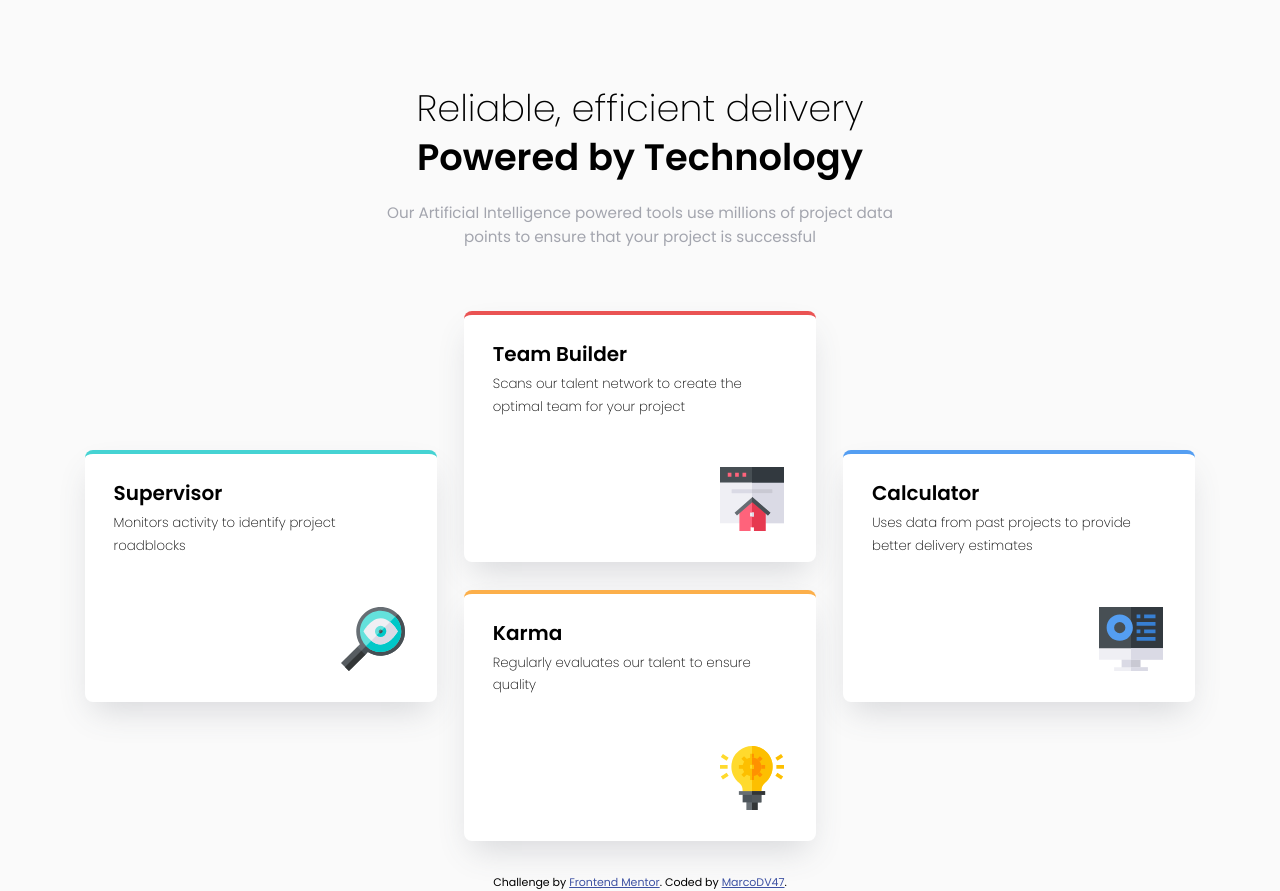
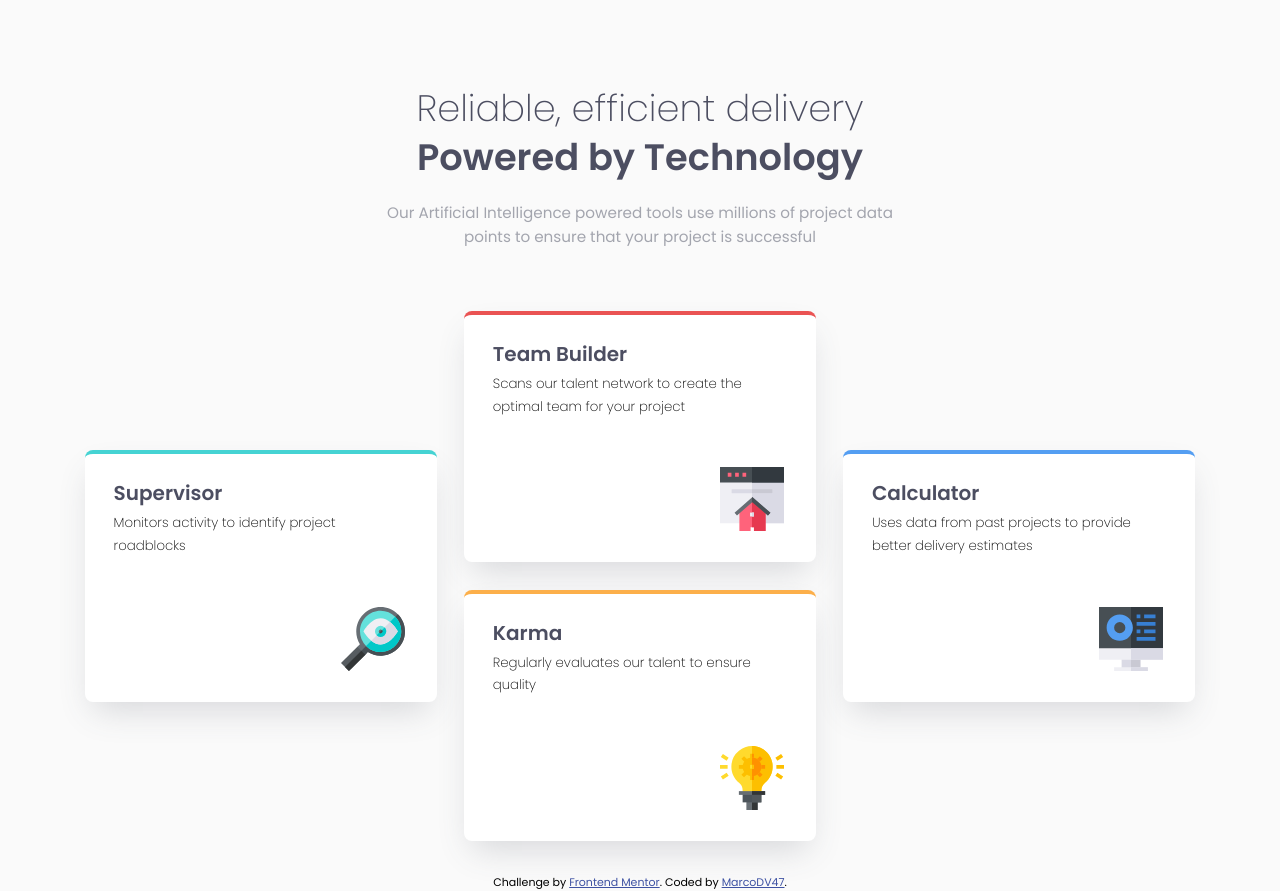
Before and after one commit to MarcoDV47/four-card-feature-section-master, a plain HTML site: page index.html in a window 1280 px wide. Drawn offline with Linux system fonts and the light colour scheme.

Commit message:
changed headings color

```diff
--- a/src/css/style.css
+++ b/src/css/style.css
@@ -22,10 +22,13 @@ header {
 header h1 {
     font-weight: 200;
     font-size: 1.55em;
+    color: var(--neutral-1);
 }
 
 header h2 {
     font-size: 1.5em;
+    font-weight: 600;
+    color: var(--neutral-1);
 }
 
 header p {
@@ -52,6 +55,8 @@ main div {
 
 main div h3 {
     font-size: 1.25em;
+    font-weight: 600;
+    color: var(--neutral-1);
 }
 
 main div p {
```
